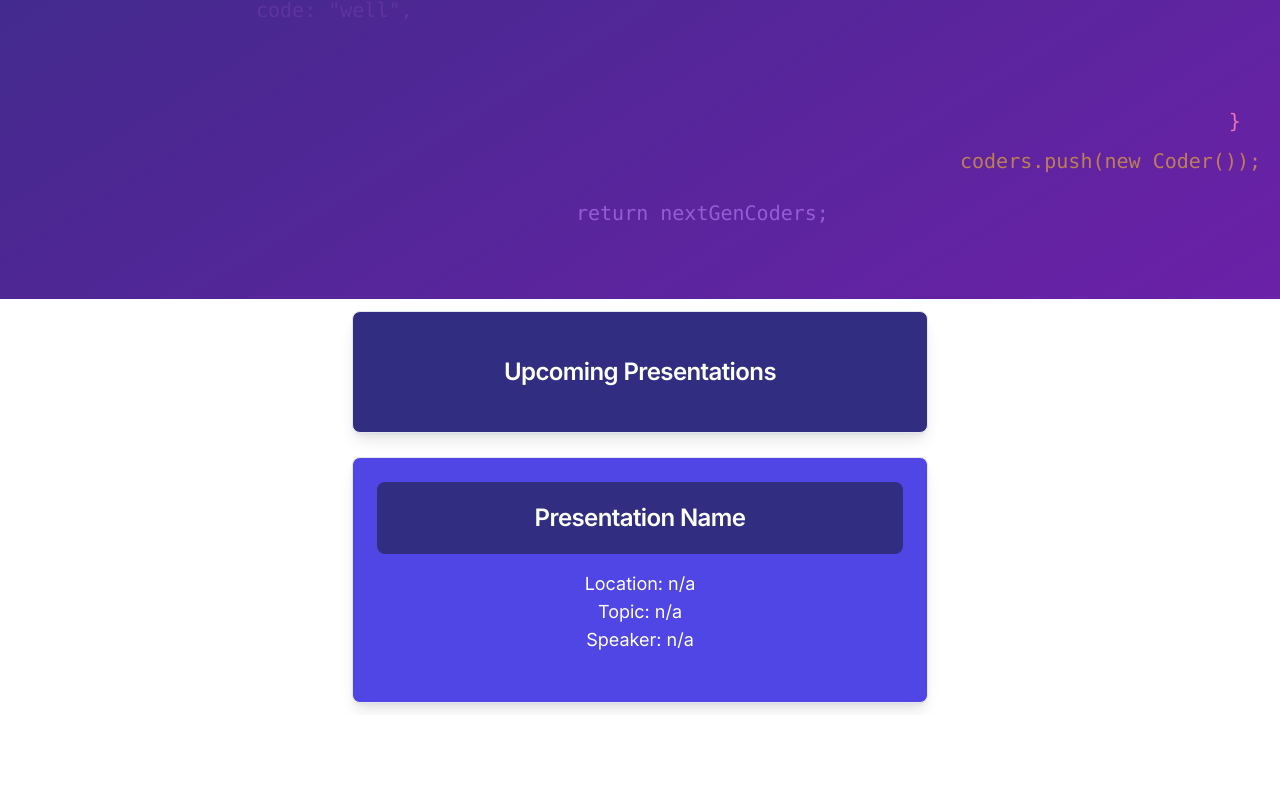
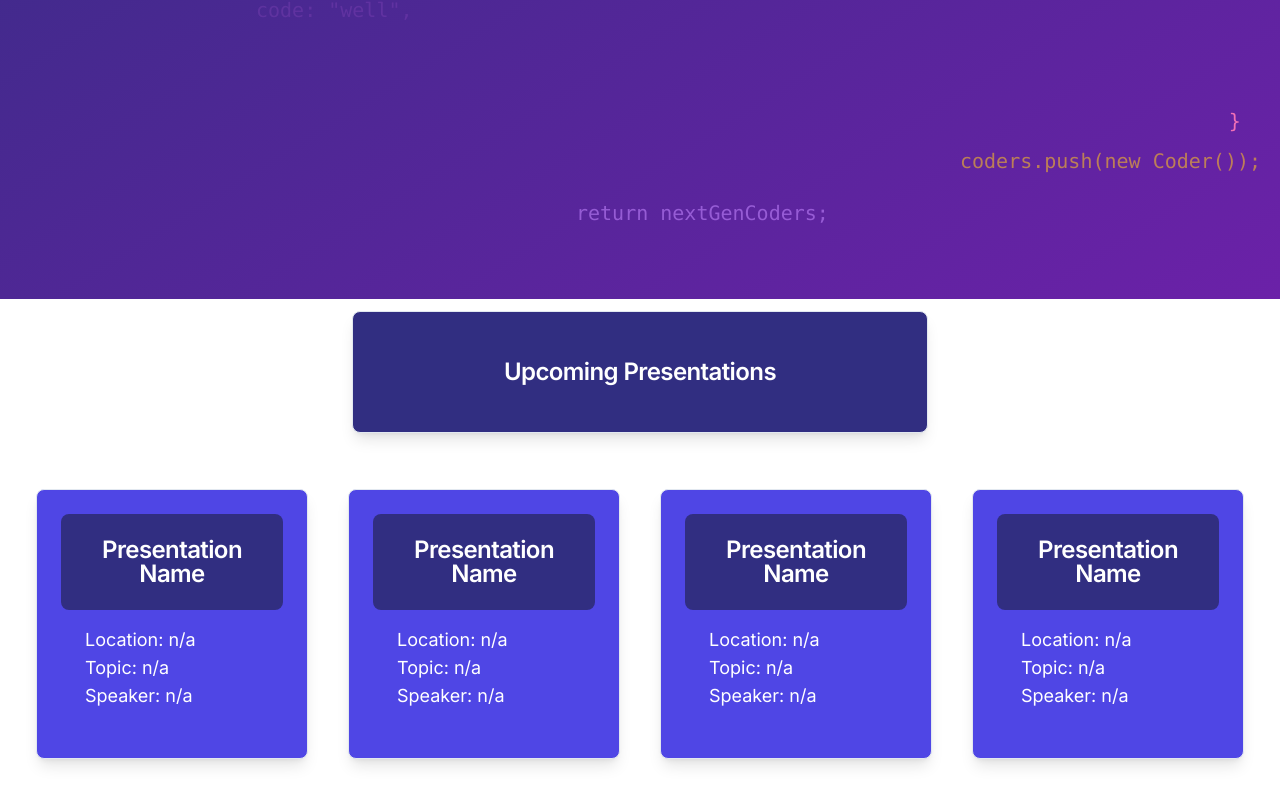
Before and after one commit to AndrxwWxng/turing-club, a Next.js app: page / in a window 1280 px wide. Shown: the part 501-1304 px from the top of the page. Before the commit the page ends 1216 px from the top, so only its background shows below. Built offline with nearby package versions, Linux system fonts and the light colour scheme.

Commit message:
nultipl;e presentatiin evenmts

```diff
--- a/src/app/page.tsx
+++ b/src/app/page.tsx
@@ -34,8 +34,8 @@ const HomePage = () => {
           </Card>
       </div>
       </center>
-      <center>
-      <div className="bg-white py-3 md:flex-row justify-between gap-8 width-75">
+      <div className="flex container mx-auto px-4 py-8">
+      <div className="bg-white py-3 px-5 md:flex-row justify-between gap-8 width-75">
           <Card className="relative max-w-xl flex-1 p-6 shadow-lg rounded-lg bg-indigo-600 text-white width-50">
             <div className="bg-indigo-900 rounded-lg">
             <CardHeader>
@@ -53,7 +53,62 @@ const HomePage = () => {
             </div>
           </Card>
       </div>
-      </center>
+      <div className="bg-white py-3 px-5 md:flex-row justify-between gap-8 width-75">
+          <Card className="relative max-w-xl flex-1 p-6 shadow-lg rounded-lg bg-indigo-600 text-white width-50">
+            <div className="bg-indigo-900 rounded-lg">
+            <CardHeader>
+              <CardTitle className="text-center">Presentation Name</CardTitle>
+            </CardHeader>
+            </div>
+            <div className="pt-4">
+            <CardContent>
+              <p className="text-lg">
+                Location: n/a <br></br>
+                Topic: n/a <br></br>
+                Speaker: n/a <br></br>
+              </p>
+            </CardContent>
+            </div>
+          </Card>
+      </div>
+      <div className="bg-white py-3 px-5 md:flex-row justify-between gap-8 width-75">
+          <Card className="relative max-w-xl flex-1 p-6 shadow-lg rounded-lg bg-indigo-600 text-white width-50">
+            <div className="bg-indigo-900 rounded-lg">
+            <CardHeader>
+              <CardTitle className="text-center">Presentation Name</CardTitle>
+            </CardHeader>
+            </div>
+            <div className="pt-4">
+            <CardContent>
+              <p className="text-lg">
+                Location: n/a <br></br>
+                Topic: n/a <br></br>
+                Speaker: n/a <br></br>
+              </p>
+            </CardContent>
+            </div>
+          </Card>
+      </div>
+      <div className="bg-white py-3 px-5 md:flex-row justify-between gap-8 width-75">
+          <Card className="relative max-w-xl flex-1 p-6 shadow-lg rounded-lg bg-indigo-600 text-white width-50">
+            <div className="bg-indigo-900 rounded-lg">
+            <CardHeader>
+              <CardTitle className="text-center">Presentation Name</CardTitle>
+            </CardHeader>
+            </div>
+            <div className="pt-4">
+            <CardContent>
+              <p className="text-lg">
+                Location: n/a <br></br>
+                Topic: n/a <br></br>
+                Speaker: n/a <br></br>
+              </p>
+            </CardContent>
+            </div>
+          </Card>
+      </div>
+      </div>
+
     </>
   );
 };
```
